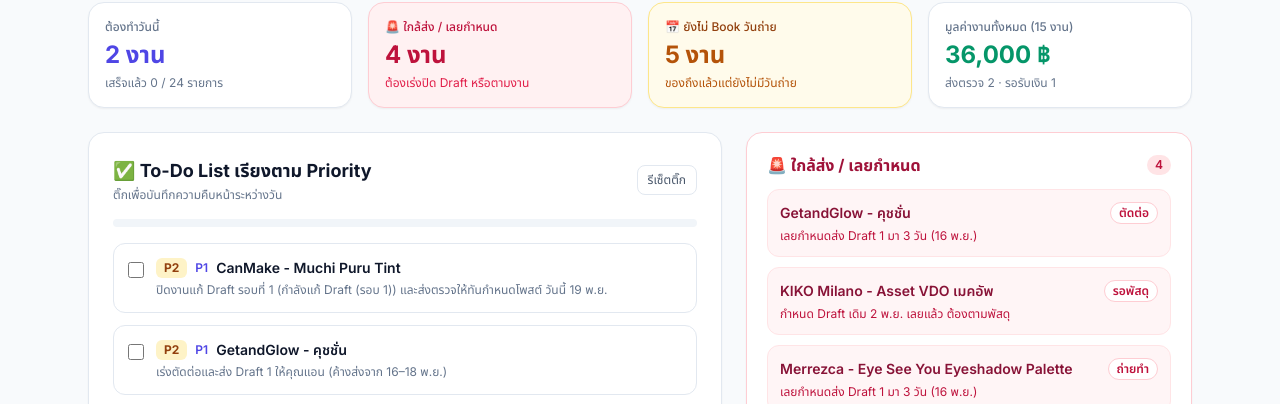
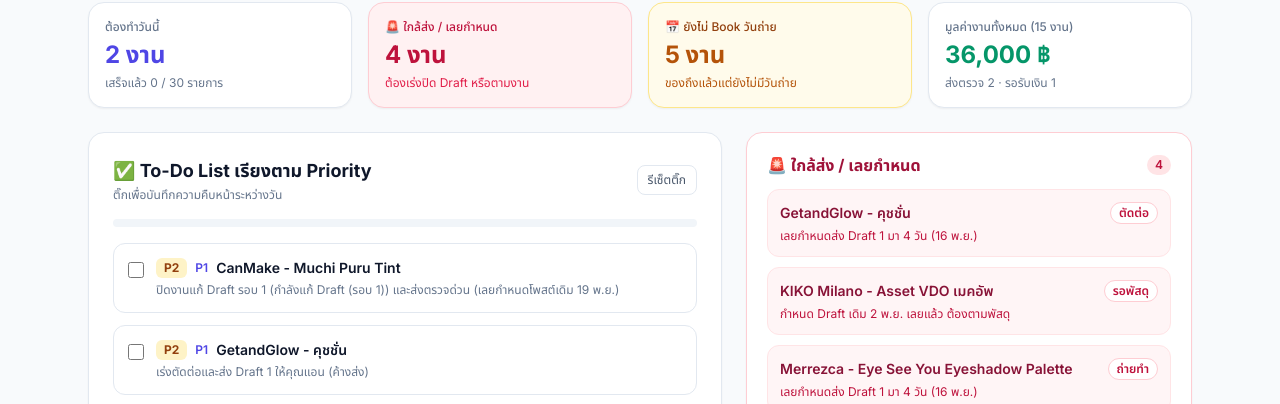
Before and after one commit to Natchapon63/Tomorrow_plan, a plain HTML site: page index.html in a window 1280 px wide. Shown: the part 388-792 px from the top of the page. Drawn offline with nearby package versions, Linux system fonts and the light colour scheme.

Commit message:
chore(auto-deploy): update index.html from Notion at 02:00 ICT [skip ci]

```diff
--- a/index.html
+++ b/index.html
@@ -277,7 +277,7 @@
             "postDate": "12 พ.ย.",
             "tomorrow": true,
             "urgent": true,
-            "urgentReason": "เลยกำหนดส่ง Draft 1 มา 3 วัน (16 พ.ย.)",
+            "urgentReason": "เลยกำหนดส่ง Draft 1 มา 4 วัน (16 พ.ย.)",
             "unbooked": false,
             "waitingParcel": false,
             "url": "https://app.notion.com/p/4166e8aac17c8181b718cff436d52637"
@@ -315,7 +315,7 @@
             "postDate": "23 พ.ย.",
             "tomorrow": true,
             "urgent": true,
-            "urgentReason": "เลยกำหนดส่ง Draft 1 มา 3 วัน (16 พ.ย.)",
+            "urgentReason": "เลยกำหนดส่ง Draft 1 มา 4 วัน (16 พ.ย.)",
             "unbooked": false,
             "waitingParcel": false,
             "url": "https://app.notion.com/p/4166e8aac17c8145adc2c80f693a5702"
@@ -556,7 +556,7 @@
             "time": "P1",
             "priority": "P2",
             "title": "CanMake - Muchi Puru Tint",
-            "detail": "ปิดงานแก้ Draft รอบที่ 1 (กำลังแก้ Draft (รอบ 1)) และส่งตรวจให้ทันกำหนดโพสต์ วันนี้ 19 พ.ย.",
+            "detail": "ปิดงานแก้ Draft รอบ 1 (กำลังแก้ Draft (รอบ 1)) และส่งตรวจด่วน (เลยกำหนดโพสต์เดิม 19 พ.ย.)",
             "url": "https://app.notion.com/p/4166e8aac17c813692b0f385e97bc43f"
       },
       {
@@ -564,7 +564,7 @@
             "time": "P1",
             "priority": "P2",
             "title": "GetandGlow - คุชชั่น",
-            "detail": "เร่งตัดต่อและส่ง Draft 1 ให้คุณแอน (ค้างส่งจาก 16–18 พ.ย.)",
+            "detail": "เร่งตัดต่อและส่ง Draft 1 ให้คุณแอน (ค้างส่ง)",
             "url": "https://app.notion.com/p/4166e8aac17c8181b718cff436d52637"
       },
       {
@@ -572,15 +572,15 @@
             "time": "P1",
             "priority": "P2",
             "title": "Merrezca - Eye See You Eyeshadow Palette",
-            "detail": "ตัดต่อและส่ง Draft 1 ให้คุณมี่ (กำหนดโพสต์ 23 พ.ย.)",
+            "detail": "ตัดต่อและส่ง Draft 1 ให้คุณมี่ (กำหนดโพสต์ 23 พ.ย. — อีก 3 วัน)",
             "url": "https://app.notion.com/p/4166e8aac17c8145adc2c80f693a5702"
       },
       {
             "id": "todo-4",
-            "time": "P2",
+            "time": "P1",
             "priority": "P2",
             "title": "ODBO - Dew Drop Glow Tint",
-            "detail": "ลงคิวถ่ายทำ (Draft 1 วันที่ 23 พ.ย. — อีก 4 วัน!)",
+            "detail": "ลงคิวถ่ายทำและตัดต่อ (กำหนดส่ง Draft 1 วันที่ 23 พ.ย. — อีก 3 วัน!)",
             "url": "https://app.notion.com/p/4166e8aac17c813aab44ea6e2b2e6488"
       },
       {
@@ -601,6 +601,54 @@
       },
       {
             "id": "todo-7",
+            "time": "P1",
+            "priority": "P2",
+            "title": "CanMake - Muchi Puru Tint",
+            "detail": "ปิดงานแก้ Draft รอบที่ 1 (กำลังแก้ Draft (รอบ 1)) และส่งตรวจให้ทันกำหนดโพสต์ วันนี้ 19 พ.ย.",
+            "url": "https://app.notion.com/p/4166e8aac17c813692b0f385e97bc43f"
+      },
+      {
+            "id": "todo-8",
+            "time": "P1",
+            "priority": "P2",
+            "title": "GetandGlow - คุชชั่น",
+            "detail": "เร่งตัดต่อและส่ง Draft 1 ให้คุณแอน (ค้างส่งจาก 16–18 พ.ย.)",
+            "url": "https://app.notion.com/p/4166e8aac17c8181b718cff436d52637"
+      },
+      {
+            "id": "todo-9",
+            "time": "P1",
+            "priority": "P2",
+            "title": "Merrezca - Eye See You Eyeshadow Palette",
+            "detail": "ตัดต่อและส่ง Draft 1 ให้คุณมี่ (กำหนดโพสต์ 23 พ.ย.)",
+            "url": "https://app.notion.com/p/4166e8aac17c8145adc2c80f693a5702"
+      },
+      {
+            "id": "todo-10",
+            "time": "P2",
+            "priority": "P2",
+            "title": "ODBO - Dew Drop Glow Tint",
+            "detail": "ลงคิวถ่ายทำ (Draft 1 วันที่ 23 พ.ย. — อีก 4 วัน!)",
+            "url": "https://app.notion.com/p/4166e8aac17c813aab44ea6e2b2e6488"
+      },
+      {
+            "id": "todo-11",
+            "time": "P2",
+            "priority": "P2",
+            "title": "MissLens / Kate / Glad2Glow / Skintific",
+            "detail": "วางวันถ่ายทำ (ของถึงแล้วแต่ยังไม่ Book วันถ่าย)",
+            "url": "https://app.notion.com/p/4166e8aac17c81eea275f39fd677491d"
+      },
+      {
+            "id": "todo-12",
+            "time": "P3",
+            "priority": "P2",
+            "title": "ดีลงานใหม่ 4 แบรนด์ (Kage, Charmiss, Kilala, Sivanna Colors)",
+            "detail": "ติดตามคอนเฟิร์มงานและเรทราคา",
+            "url": "https://app.notion.com/p/41b6e8aac17c8150afa1f78152643066"
+      },
+      {
+            "id": "todo-13",
             "time": "ทั้งวัน",
             "priority": "P2",
             "title": "ColorKey - โทนเนอร์แพด",
@@ -608,7 +656,7 @@
             "url": "https://app.notion.com/p/4166e8aac17c81abbca5ef2364c7715c"
       },
       {
-            "id": "todo-8",
+            "id": "todo-14",
             "time": "ทั้งวัน",
             "priority": "P2",
             "title": "CanMake - Muchi Puru Tint",
@@ -616,7 +664,7 @@
             "url": "https://app.notion.com/p/4166e8aac17c813692b0f385e97bc43f"
       },
       {
-            "id": "todo-9",
+            "id": "todo-15",
             "time": "P1",
             "priority": "P2",
             "title": "CanMake - Muchi Puru Tint",
@@ -624,7 +672,7 @@
             "url": "https://app.notion.com/p/4166e8aac17c813692b0f385e97bc43f"
       },
       {
-            "id": "todo-10",
+            "id": "todo-16",
             "time": "P1",
             "priority": "P2",
             "title": "GetandGlow - คุชชั่น",
@@ -632,7 +680,7 @@
             "url": "https://app.notion.com/p/4166e8aac17c8181b718cff436d52637"
       },
       {
-            "id": "todo-11",
+            "id": "todo-17",
             "time": "P1",
             "priority": "P2",
             "title": "Merrezca - Eye See You Eyeshadow Palette",
@@ -640,7 +688,7 @@
             "url": "https://app.notion.com/p/4166e8aac17c8145adc2c80f693a5702"
       },
       {
-            "id": "todo-12",
+            "id": "todo-18",
             "time": "P2",
             "priority": "P2",
             "title": "ODBO - Dew Drop Glow Tint",
@@ -648,7 +696,7 @@
             "url": "https://app.notion.com/p/4166e8aac17c813aab44ea6e2b2e6488"
       },
       {
-            "id": "todo-13",
+            "id": "todo-19",
             "time": "P2",
             "priority": "P2",
             "title": "MissLens",
@@ -656,7 +704,7 @@
             "url": "https://app.notion.com/p/4196e8aac17c81a9842edae564ad1152"
       },
       {
-            "id": "todo-14",
+            "id": "todo-20",
             "time": "13:00–16:00",
             "priority": "P2",
             "title": "Merrezca - Eye See You Eyeshadow Palette",
@@ -664,7 +712,7 @@
             "url": "https://app.notion.com/p/4166e8aac17c8145adc2c80f693a5702"
       },
       {
-            "id": "todo-15",
+            "id": "todo-21",
             "time": "ทั้งวัน",
             "priority": "P1",
             "title": "GetandGlow - คุชชั่น (ค้างจาก 16 พ.ย.)",
@@ -672,7 +720,7 @@
             "url": "https://app.notion.com/p/4166e8aac17c8181b718cff436d52637"
       },
       {
-            "id": "todo-16",
+            "id": "todo-22",
             "time": "ทั้งวัน",
             "priority": "P2",
             "title": "MissLens - เหมา 10 คลิป/เดือน",
@@ -680,7 +728,7 @@
             "url": "https://app.notion.com/p/4196e8aac17c81a9842edae564ad1152"
       },
       {
-            "id": "todo-17",
+            "id": "todo-23",
             "time": "ทั้งวัน",
             "priority": "P2",
             "title": "ODBO / Kate / Glad2Glow / Skintific",
@@ -688,7 +736,7 @@
             "url": "https://app.notion.com/p/4166e8aac17c813aab44ea6e2b2e6488"
       },
       {
-            "id": "todo-18",
+            "id": "todo-24",
             "time": "ทั้งวัน",
             "priority": "P1",
             "title": "CanMake ถ่ายทำ + ตัดต่อ + ส่ง Draft 1 แล้ว (ส่งตรวจ)",
@@ -696,7 +744,7 @@
             "url": "https://app.notion.com/p/4196e8aac17c81a9842edae564ad1152"
       },
       {
-            "id": "todo-19",
+            "id": "todo-25",
             "time": "ทั้งวัน",
             "priority": "P1",
             "title": "BABALAH ถ่ายทำ + ตัดต่อ + โพสต์และปักตะกร้าเรียบร้อย (รับเงิน)",
@@ -704,7 +752,7 @@
             "url": "https://app.notion.com/p/4196e8aac17c81a9842edae564ad1152"
       },
       {
-            "id": "todo-20",
+            "id": "todo-26",
             "time": "09:00–12:00",
             "priority": "P2",
             "title": "CanMake - Muchi Puru Tint",
@@ -712,7 +760,7 @@
             "url": "https://app.notion.com/p/4166e8aac17c813692b0f385e97bc43f"
       },
       {
-            "id": "todo-21",
+            "id": "todo-27",
             "time": "13:00–15:30",
             "priority": "P2",
             "title": "BABALAH - Magic Blue Powder 14g",
@@ -720,7 +768,7 @@
             "url": "https://app.notion.com/p/4196e8aac17c81a9842edae564ad1152"
       },
       {
-            "id": "todo-22",
+            "id": "todo-28",
             "time": "15:30–18:00",
             "priority": "P2",
             "title": "GetandGlow - คุชชั่น",
@@ -728,7 +776,7 @@
             "url": "https://app.notion.com/p/4166e8aac17c8181b718cff436d52637"
       },
       {
-            "id": "todo-23",
+            "id": "todo-29",
             "time": "ทั้งวัน",
             "priority": "P2",
             "title": "MissLens - เหมา 10 คลิป/เดือน",
@@ -736,7 +784,7 @@
             "url": "https://app.notion.com/p/4196e8aac17c81a9842edae564ad1152"
       },
       {
-            "id": "todo-24",
+            "id": "todo-30",
             "time": "13:00–16:00",
             "priority": "P2",
             "title": "Merrezca - Eye See You Eyeshadow Palette",
@@ -745,7 +793,7 @@
       }
 ];
 
-    const STORAGE_KEY = 'thursday_studio_todo_2026_11_19';
+    const STORAGE_KEY = 'thursday_studio_todo_2026_11_20';
     const UPDATES_KEY = 'thursday_studio_pending_updates';
     let todoState = {};
     let pendingUpdates = [];
```
